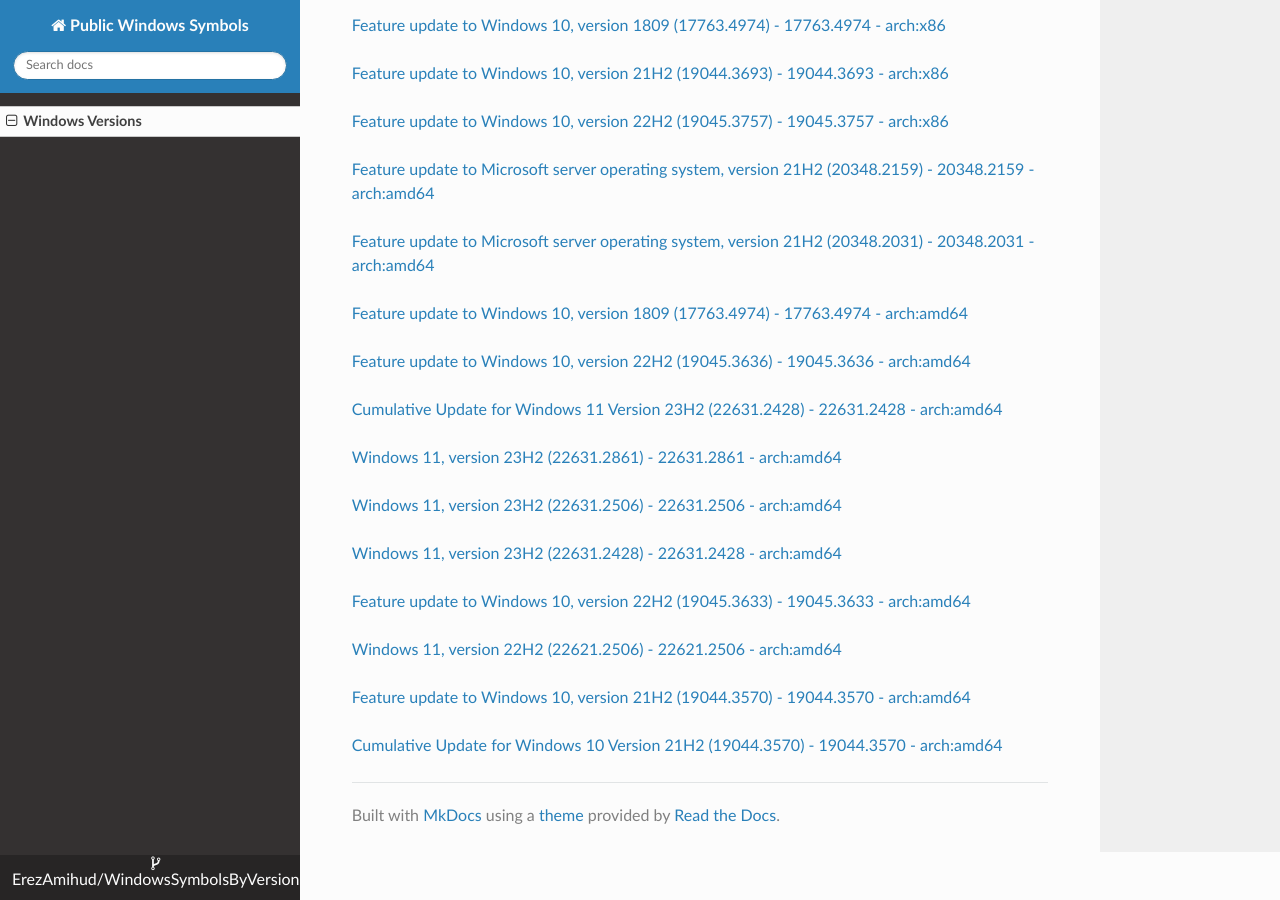
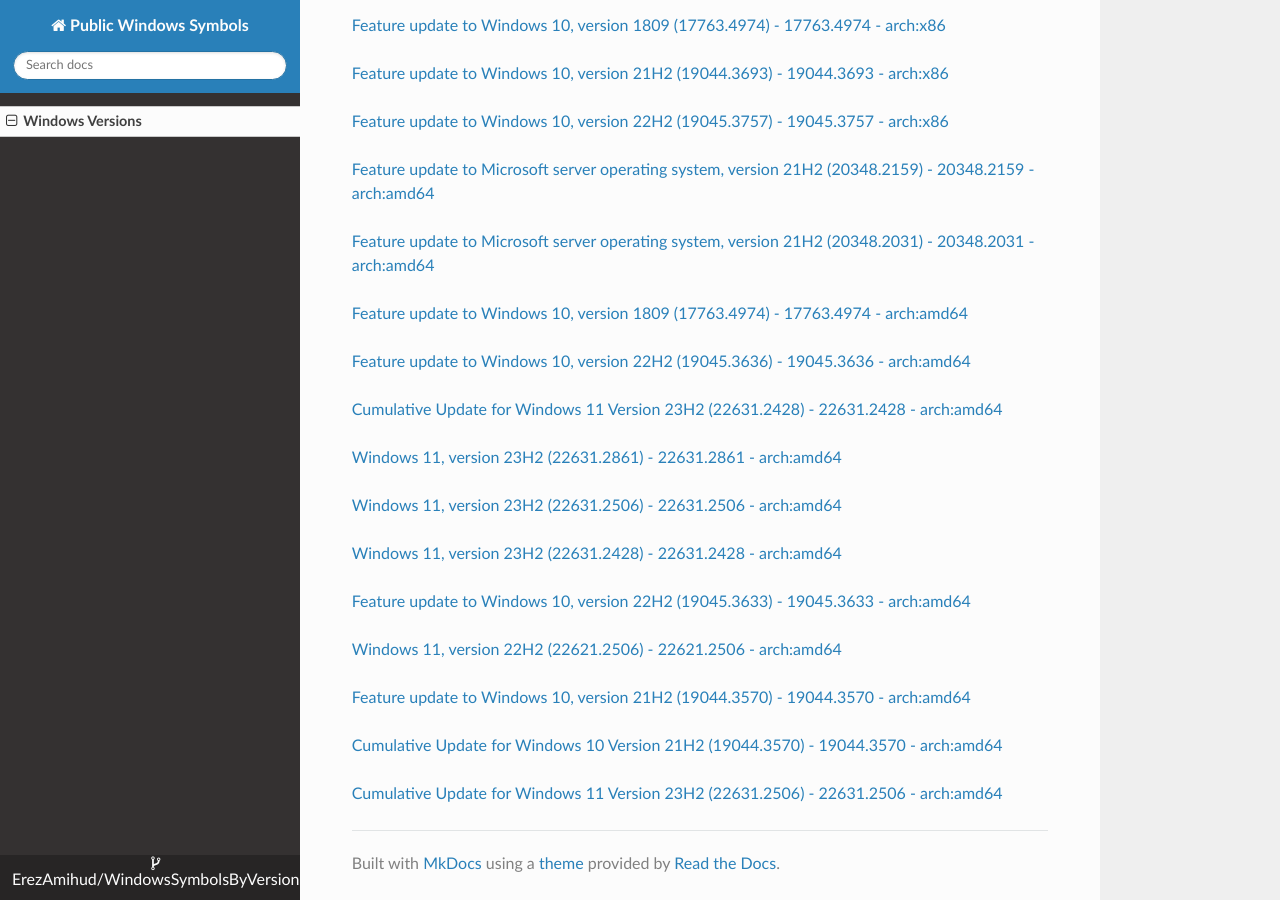
Before and after one commit to ErezAmihud/WindowsSymbolsByVersion, an MkDocs documentation site: the page built from docs/index.md, in a window 1280 px wide and 900 px high, scrolled down 21893 px. Built offline with MkDocs 1.6.1, drawn with Linux system fonts in a browser that asks for light colours; nearby versions of some CDN libraries.

Commit message:
Automated commit, add manifest for c209c54e-18ea-4815-a131-6971a5c23a84

```diff
--- a/docs/index.md
+++ b/docs/index.md
@@ -1225,3 +1225,6 @@
 
 
 [Cumulative Update for Windows 10 Version 21H2 (19044.3570) - 19044.3570 - arch:amd64](https://github.com/ErezAmihud/WindowsSymbolsByVersion/blob/main/manifests/b7150a3d-8cc5-4e1e-ad6d-7c1422bacc1d.manifest)
+
+
+[Cumulative Update for Windows 11 Version 23H2 (22631.2506) - 22631.2506 - arch:amd64](https://github.com/ErezAmihud/WindowsSymbolsByVersion/blob/main/manifests/c209c54e-18ea-4815-a131-6971a5c23a84.manifest)
```
Also changed, not shown: process_builds.json (+1 -1 lines), 1 other file.
